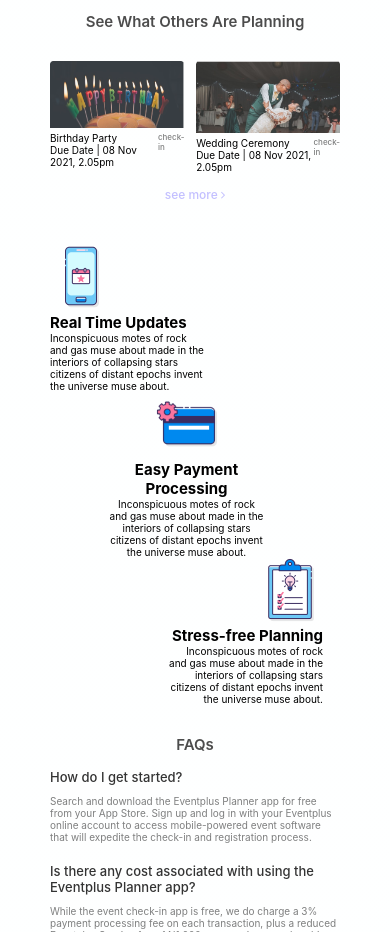
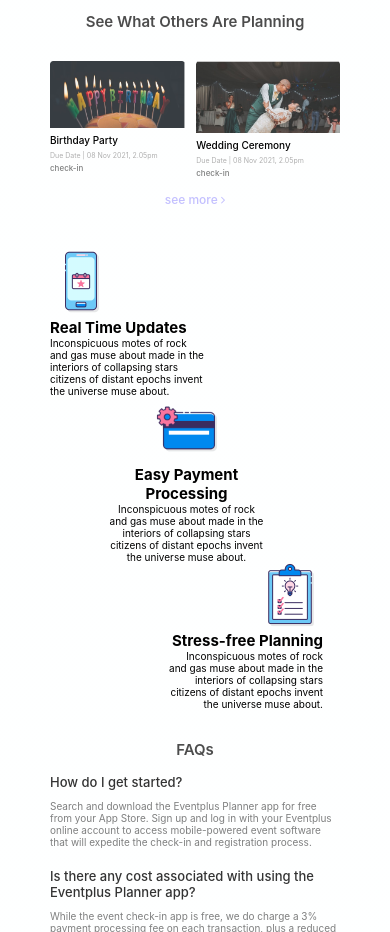
Before and after one commit to Davidlloyd8/Eventplusng, a plain HTML site: page index.html in a window 390 px wide. Shown: the part 1560-2492 px from the top of the page. Drawn offline with Linux system fonts and the light colour scheme; a web font is replaced by a local one.

Commit message:
event check in updated

```diff
--- a/CSS/index.css
+++ b/CSS/index.css
@@ -166,16 +166,30 @@ hr{
     width: 100%;
 }
 .eventDetails{
-    display: flex;
     font-size: 20px;
+    display: grid;
+    grid-template-columns: auto auto;
+    grid-gap: 2vw;
     /* line-height: 24px; */
+}
+
+.span1{
+    font-weight: 500;
+    font-size: 20px;
+    line-height: 24px;
+    color: #000000;
+}
+.span2{
+    font-size: 16px;
+    line-height: 20px;
+    color: #AFAFAF;
+    font-weight: normal;
 }
 .eventDetails a{
     margin: unset;
     margin-left: auto;
     color: rgba(0, 0, 0, 0.5);
     font-size: 16px;
-    /* line-height: 20px; */
 }
 #seeMore{
     display: block;
@@ -377,6 +391,14 @@ hr{
     .eventDetails a{
         font-size: 12px;
     }
+    .span1{
+        font-size: 15px;
+        line-height: 20px;
+    }
+    .span2{
+        font-size: 12px;
+        line-height: 16px;
+    }
     .moreInfo{
         margin: 50px 0;
         grid-gap: 5vw;
@@ -478,6 +500,14 @@ hr{
     .eventDetails a{
         font-size: 11px;
     }
+    .span1{
+        font-size: 13px;
+        line-height: 18px;
+    }
+    .span2{
+        font-size: 10px;
+        line-height: 14px;
+    }
     .moreInfo{
         grid-gap: 4vw;
     }
@@ -572,6 +602,14 @@ hr{
     }
     .eventDetails a{
         font-size: 9px;
+    }
+    .span1{
+        font-size: 12px;
+        line-height: 16px;
+    }
+    .span2{
+        font-size: 9px;
+        line-height: 13px;
     }
     .moreInfo{
         grid-gap: 3vw;
@@ -687,6 +725,7 @@ hr{
         margin: unset;
         margin-right: 10px;
     }
+
     .info{
         padding: 48px 50px;
     }
@@ -725,9 +764,18 @@ hr{
     }
     .eventDetails{
         font-size: 10px;
+        display: block;
     }
     .eventDetails a{
         font-size: 8px;
+    }
+    .span1{
+        font-size: 10px;
+        line-height: 16px;
+    }
+    .span2{
+        font-size: 7px;
+        line-height: 10px;
     }
     .moreInfo h1{
         font-size: 15px;
--- a/index.html
+++ b/index.html
@@ -103,12 +103,21 @@
                 <div class="planImgblock">
                     <div class="planImages">
                         <img src="./images/birthday.png">
-                        <div class="eventDetails"> Birthday Party </br> Due Date | 08 Nov 2021, 2.05pm <a href="#">check-in</a></div>
+                        <div class="eventDetails">
+                            <div><span class="span1">Birthday Party</span> </br>
+                                <span class="span2">Due Date | 08 Nov 2021, 2.05pm</span>
+                            </div>
+                            <div><a href="#">check-in</a></div></div>
                     </div>
 
                     <div class="planImages">
                         <img src="./images/wedding.jpg">
-                        <div class="eventDetails"> Wedding Ceremony <br> Due Date | 08 Nov 2021, 2.05pm <a href="#">check-in</a></div>
+                        <div class="eventDetails">
+                            <div><span class="span1">Wedding Ceremony</span> <br>
+                                <span class="span2">Due Date | 08 Nov 2021, 2.05pm</span>
+                            </div>
+                            <div><a href="#">check-in</a></div>
+                        </div>
                     </div>
                 </div>
                 <div class="seeAll" id="seeMore">
```
